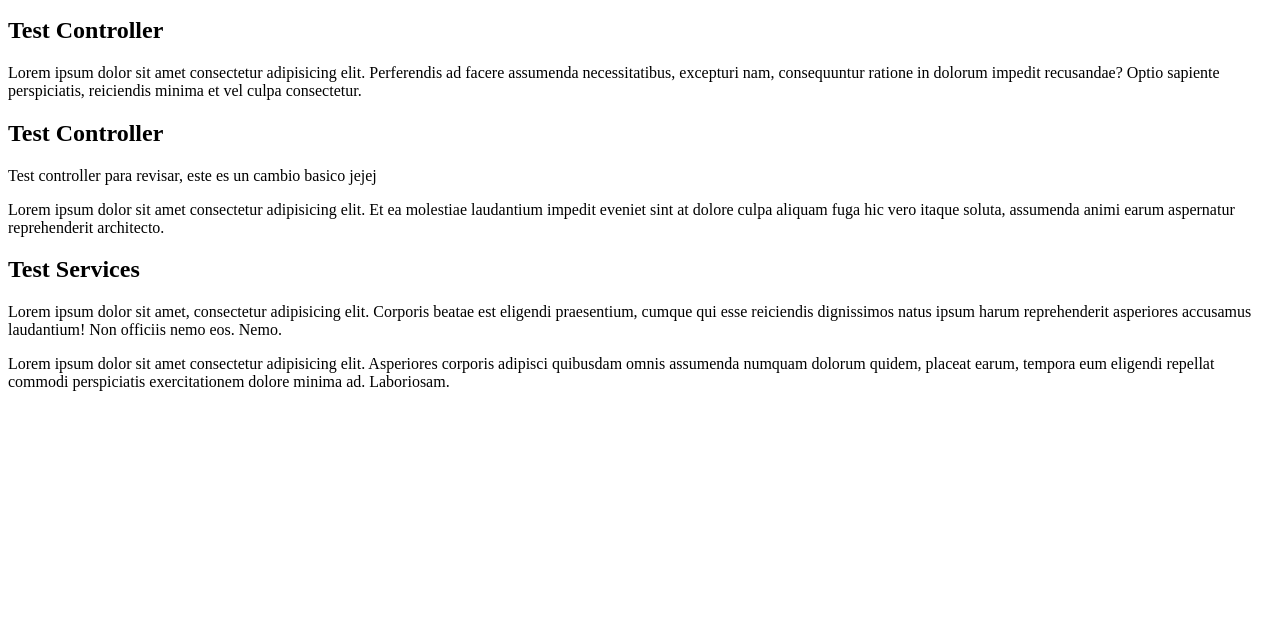
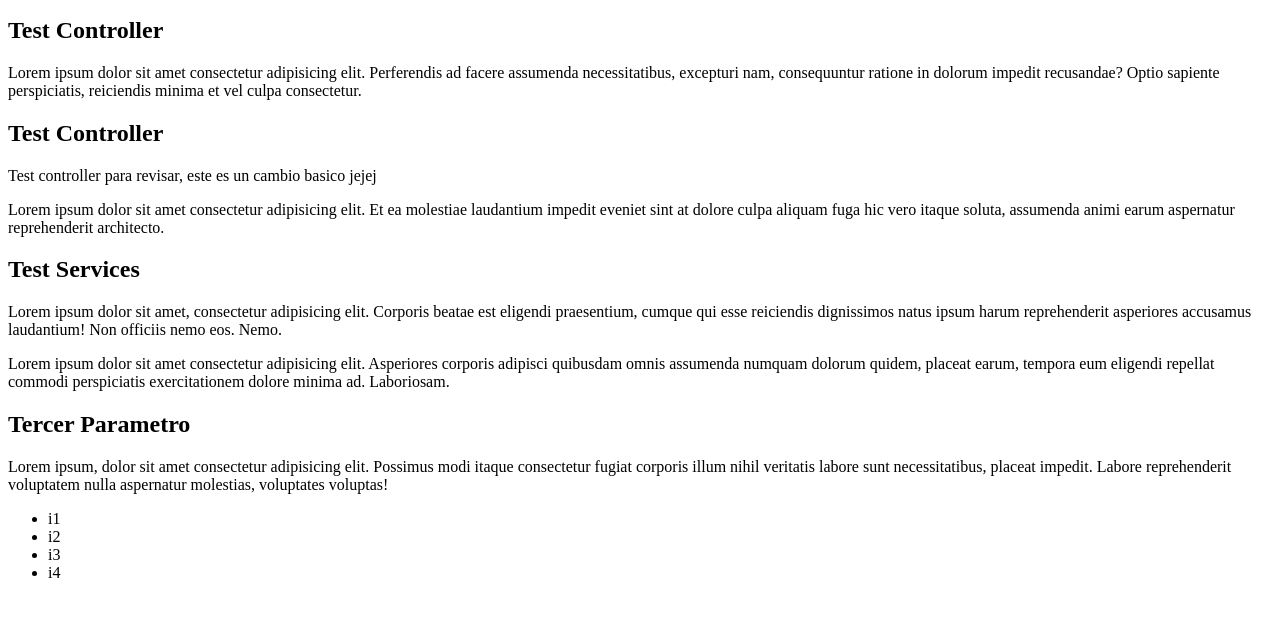
Before and after one commit to ReneChamba/test-git, a plain HTML site: page index.html in a window 1280 px wide. Shown: the part 119-736 px from the top of the page. Drawn offline with Linux system fonts and the light colour scheme.

Commit message:
add lista items

```diff
--- a/index.html
+++ b/index.html
@@ -38,6 +38,18 @@
         numquam dolorum quidem, placeat earum, tempora eum eligendi repellat commodi perspiciatis exercitationem dolore
         minima ad. Laboriosam.</p>
 
+    <h2>Tercer Parametro</h2>
+    <p>Lorem ipsum, dolor sit amet consectetur adipisicing elit. Possimus modi itaque consectetur fugiat corporis illum
+        nihil veritatis labore sunt necessitatibus, placeat impedit. Labore reprehenderit voluptatem nulla aspernatur
+        molestias, voluptates voluptas!</p>
+
+        <ul>
+            <li>i1</li>
+            <li>i2</li>
+            <li>i3</li>
+            <li>i4</li>
+        </ul>
+
 </body>
 
 </html>
```
